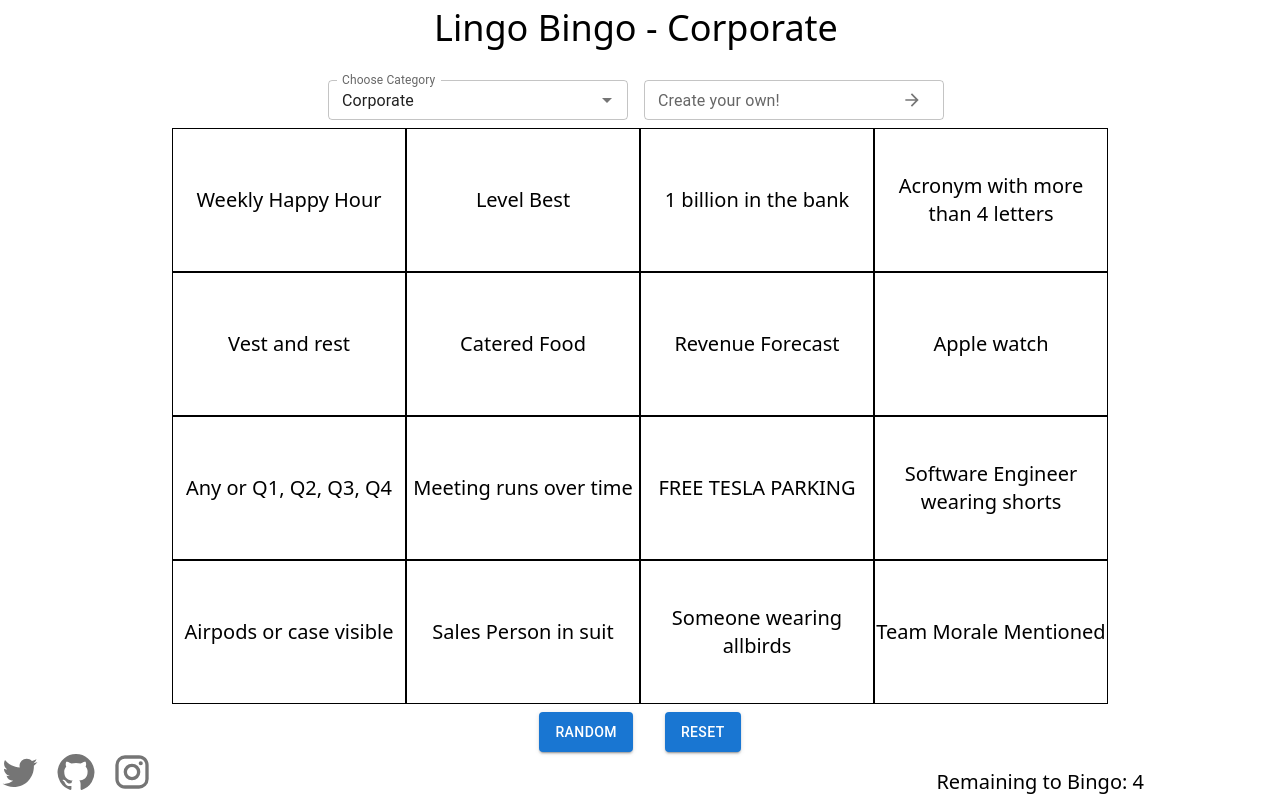
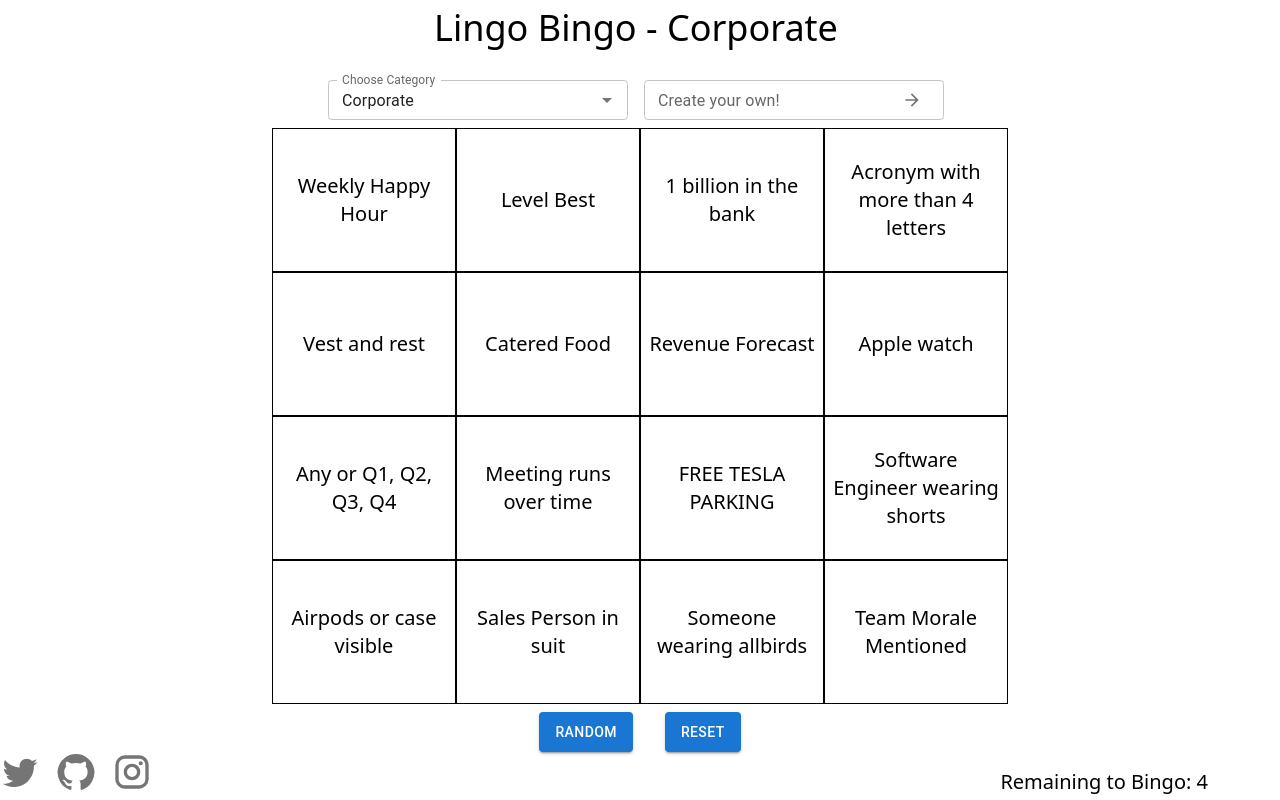
Before and after one commit to EllAchE/lingobingo, a React (Create React App) app: page / in a window 1280 px wide. Built offline with nearby package versions, Linux system fonts and the light colour scheme.

Commit message:
final styles

```diff
--- a/src/components/BingoCount.tsx
+++ b/src/components/BingoCount.tsx
@@ -7,7 +7,7 @@ export default function BingoCount() {
   const state = useSelector((state: any) => state.card);
   return (
     <Box
-      className="right-1 sm:right-32"
+      className="right-1 sm:right-16 md: right-32"
       sx={{ position: 'absolute', bottom: 4 }}
     >
       <div
--- a/src/components/GridCell.tsx
+++ b/src/components/GridCell.tsx
@@ -45,7 +45,7 @@ export default function GridCell({ position, children }: any) {
         dis(setState(stateCopy));
       }}
     >
-      <div className="text-xs sm:text-xl">{children}</div>
+      <div className="text-xs sm:text-xl px-2">{children}</div>
     </Grid>
   );
 }
--- a/src/components/GridRow.tsx
+++ b/src/components/GridRow.tsx
@@ -5,7 +5,7 @@ import GridCell from './GridCell';
 export default function GridRow(props: any) {
   const { row, rowIndex } = props;
   return (
-    <Grid className="px-2 sm:px-8" sx={{ maxWidth: '1000px' }} container>
+    <Grid className="px-2 sm:px-8" sx={{ maxWidth: '800px' }} container>
       {row.map((cellText: string, cellIndex: number) => {
         return (
           <GridCell key={cellIndex} position={4 * rowIndex + cellIndex} item>
```
